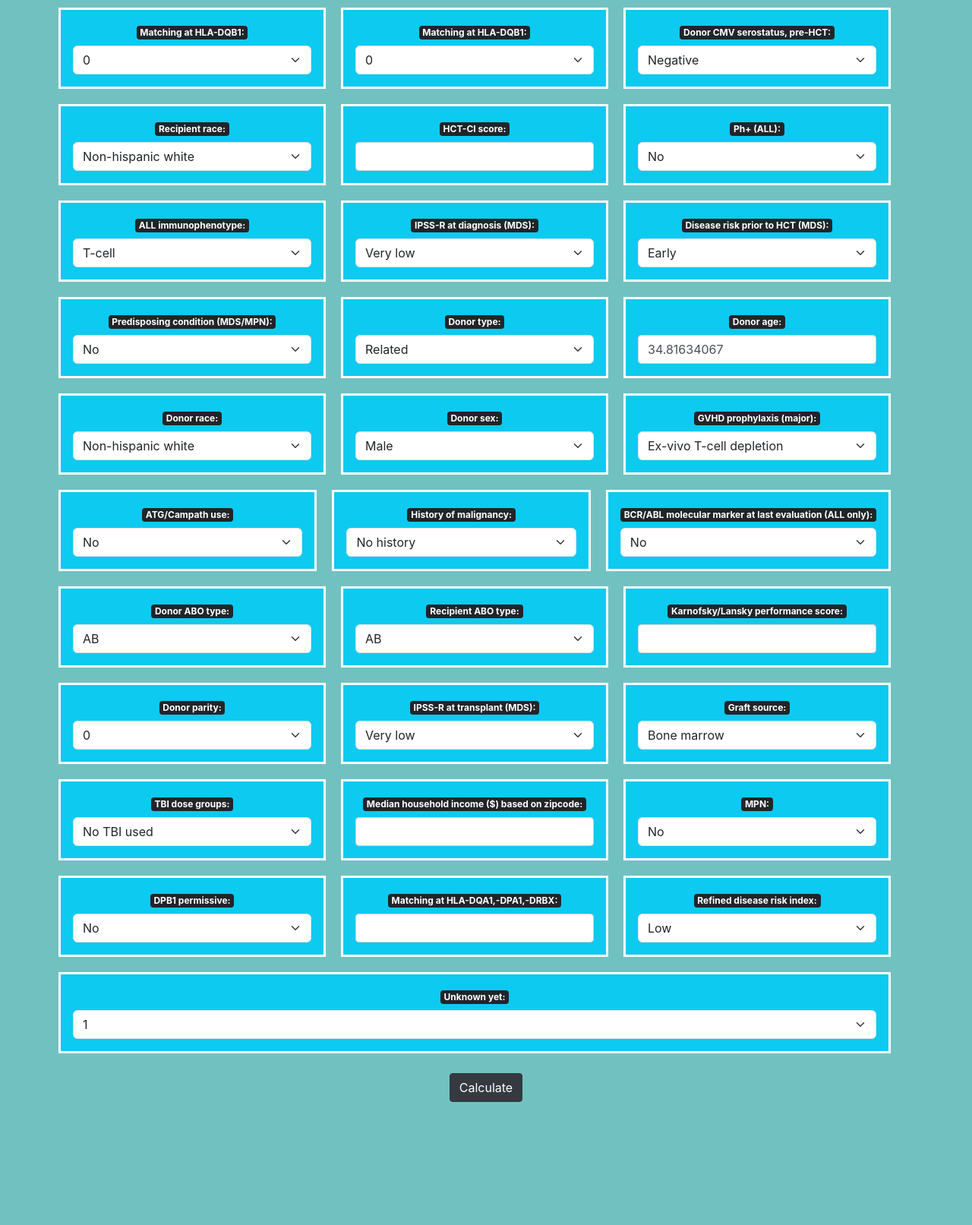
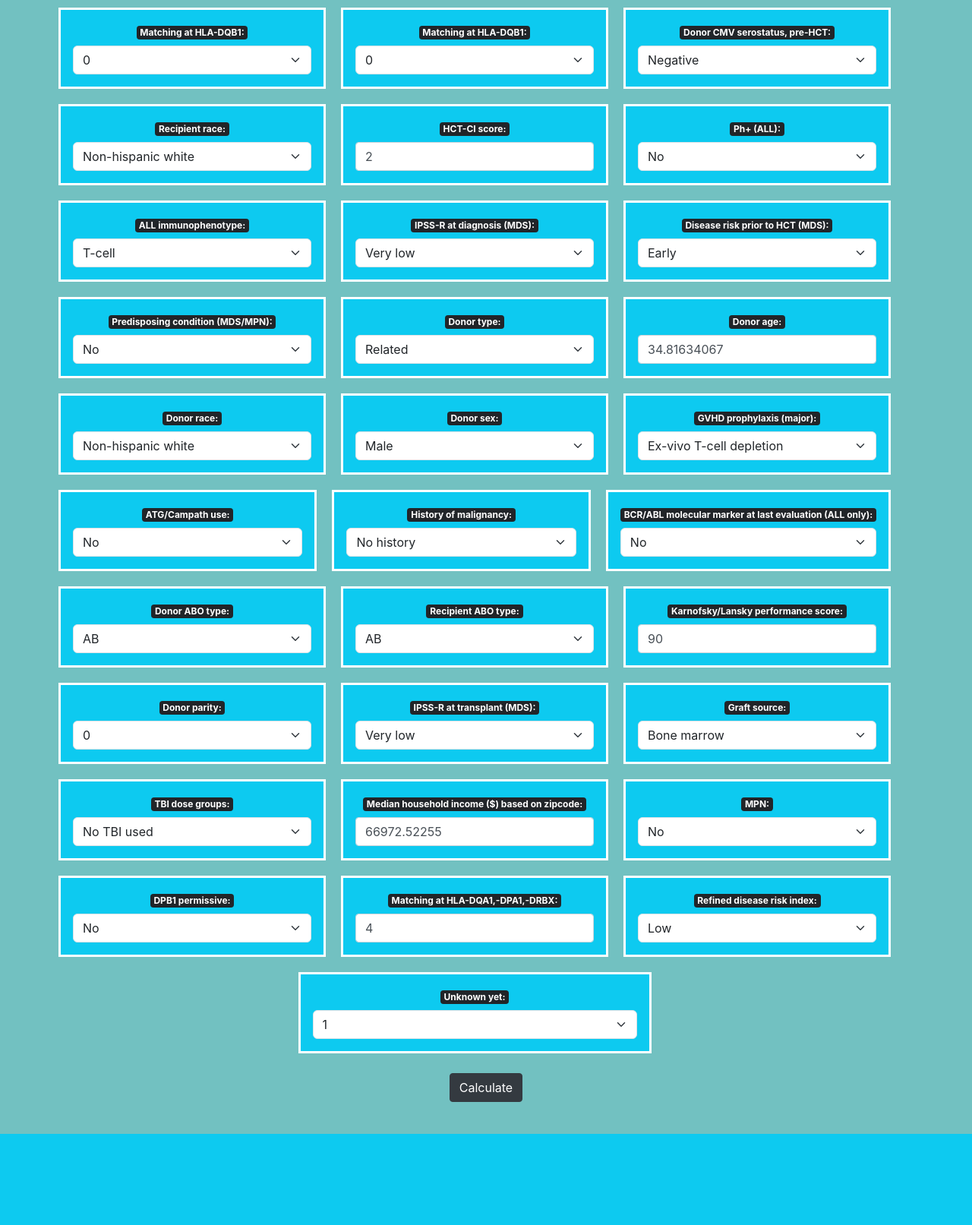
Before and after one commit to louzounlab/EFS, a Flask app: page / in a window 1280 px wide. Shown: the part 867-2480 px from the top of the page at 76% size. After the commit the page ends 2360 px from the top, so only its background shows below. Run offline with Flask 3, Linux system fonts and the light colour scheme; some libraries are stand-ins or nearby versions.

Commit message:
Fix little bugs

```diff
--- a/app/app.py
+++ b/app/app.py
@@ -37,13 +37,13 @@
 
 
 @app.route("/", methods=["GET"])
-@app.route("/home", methods=["GET"])
+@app.route("/Home", methods=["GET"])
 def home():
     delete_old_files()
     return render_template("index.html", result=False)
 
 
-@app.route("/calculate_data", methods=["POST"])
+@app.route("/calculating_data", methods=["POST"])
 def calculate():
     """Calculate the data and return the result"""
     # Get the form data
@@ -244,12 +244,12 @@
     df["cytogene_3.0"] = 1 if cytogene == "cytogene_3.0" else 0
     df["cytogene_4.0"] = 1 if cytogene == "cytogene_4.0" else 0
     df["cytogene_5.0"] = 1 if cytogene == "cytogene_5.0" else 0
-    df["conclas_1.0"] = 1 if condclas == "condclas_1.0" else 0
+    df["condclas_1.0"] = 1 if condclas == "condclas_1.0" else 0
     df["condclas_2.0"] = 1 if condclas == "condclas_2.0" else 0
     df["condclas_3.0"] = 1 if condclas == "condclas_3.0" else 0
     df["racegp_1"] = 1 if racegp == "racegp_1" else 0
     df["racegp_2"] = 1 if racegp == "racegp_2" else 0
-    df["gvprrxgp_1.0"] = 1 if gvhprhrxgp == "gvhprhrxgp_1.0" else 0
+    df["gvhprhrxgp_1.0"] = 1 if gvhprhrxgp == "gvhprhrxgp_1.0" else 0
     df["gvhprhrxgp_2.0"] = 1 if gvhprhrxgp == "gvhprhrxgp_2.0" else 0
     df["gvhprhrxgp_3.0"] = 1 if gvhprhrxgp == "gvhprhrxgp_3.0" else 0
     df["gvhprhrxgp_4.0"] = 1 if gvhprhrxgp == "gvhprhrxgp_4.0" else 0
@@ -283,16 +283,17 @@
     # Save the df to a temporary file
     current_time = time.time()
     created_df_path = f"static/temp_files/{current_time}.csv"
-    df.to_csv(created_df_path)
+    df.to_csv(created_df_path, index=False)
 
     # Predict on the data
     result = predict(created_df_path)
 
     # Save the results in json format
-    with open(f"static/output/{current_time}.json", "w") as file:
+    output_file_path = f"static/output/{current_time}.json"
+    with open(output_file_path, "w") as file:
         json.dump(result, file)
 
-    return render_template("index.html", result=result)
+    return render_template("index.html", result=output_file_path)
 
 
 if __name__ == "__main__":
--- a/app/predict.py
+++ b/app/predict.py
@@ -17,7 +17,7 @@
 
     for label in ["dead1y", "gvhd1y", "rej1y", "rel1y", "efs1y"]:
         dict_label_res[label] = {}
-        test_data = pd.read_excel(input_file_path)
+        test_data = pd.read_csv(input_file_path)
 
         test_data = test_data.drop(['Unnamed: 0'], axis=1)  # 'pseudoid',
 
--- a/app/templates/index.html
+++ b/app/templates/index.html
@@ -24,7 +24,7 @@
     <div class="container text-center">
         <br>
         <br><br>
-    <form action="/impute-form" method="post" enctype="multipart/form-data" id="file-form" class="row g-3">
+        <form action="/calculating_data" method="post" enctype="multipart/form-data" id="file-form" class="row g-3">
             <div class="row justify-content-evenly margin-rows">
                 <div class="col text-bg-info p-3 margin-sides" style="border: 3px solid white;">
                     <label for="mdstfaml" class="form-label badge text-bg-dark">MDS transformed to AML:</label>
@@ -61,7 +61,8 @@
                     </select>
                 </div>
                 <div class="col text-bg-info p-3 margin-sides" style="border: 3px solid white;">
-                <label for="disease" class="form-label badge text-bg-dark">Disease / indication for transplant:</label>
+                    <label for="disease" class="form-label badge text-bg-dark">Disease / indication for
+                        transplant:</label>
                     <select id="disease" name="disease" class="form-select">
                         <option value="10" selected>AML</option>
                         <option value="20">ALL</option>
@@ -226,7 +227,7 @@
                 <div class="col text-bg-info p-3 margin-sides" style="border: 3px solid white;">
                     <label for="coorgscore" class="form-label badge text-bg-dark">
                         HCT-CI score:</label>
-                <input type="number" name="coorgscore" id="coorgscore" required class="form-control">
+                    <input type="number" name="coorgscore" id="coorgscore" required class="form-control" value="2">
                 </div>
                 <div class="col text-bg-info p-3 margin-sides" style="border: 3px solid white;">
                     <label for="philgp" class="form-label badge text-bg-dark">
@@ -290,7 +291,8 @@
                 <div class="col text-bg-info p-3 margin-sides" style="border: 3px solid white;">
                     <label for="urdbmpbdage_up" class="form-label badge text-bg-dark">
                         Donor age:</label>
-                <input type="number" name="urdbmpbdage_up" id="urdbmpbdage_up" required class="form-control" value="34.81634067">
+                    <input type="number" name="urdbmpbdage_up" id="urdbmpbdage_up" required class="form-control"
+                           value="34.81634067">
                 </div>
             </div>
             <br><br>
@@ -377,7 +379,7 @@
                 <div class="col text-bg-info p-3 margin-sides" style="border: 3px solid white;">
                     <label for="karnofraw" class="form-label badge text-bg-dark">
                         Karnofsky/Lansky performance score:</label>
-                <input type="number" name="karnofraw" id="karnofraw" required class="form-control">
+                    <input type="number" name="karnofraw" id="karnofraw" required class="form-control" value="90">
                 </div>
             </div>
             <br>
@@ -427,7 +429,8 @@
                 <div class="col text-bg-info p-3 margin-sides" style="border: 3px solid white;">
                     <label for="MEDHINC_CY" class="form-label badge text-bg-dark">
                         Median household income ($) based on zipcode:</label>
-                <input type="number" name="MEDHINC_CY" id="MEDHINC_CY" required class="form-control" value="MEDHINC_CY">
+                    <input type="number" name="MEDHINC_CY" id="MEDHINC_CY" required class="form-control"
+                           value="66972.52255">
                 </div>
                 <div class="col text-bg-info p-3 margin-sides" style="border: 3px solid white;">
                     <label for="mpn" class="form-label badge text-bg-dark">
@@ -452,7 +455,7 @@
                 <div class="col text-bg-info p-3 margin-sides" style="border: 3px solid white;">
                     <label for="match_class2" class="form-label badge text-bg-dark">
                         Matching at HLA-DQA1,-DPA1,-DRBX:</label>
-                <input type="number" name="match_class2" id="match_class2" class="form-control">
+                    <input type="number" name="match_class2" id="match_class2" class="form-control" value="4">
                 </div>
                 <div class="col text-bg-info p-3 margin-sides" style="border: 3px solid white;">
                     <label for="drigp" class="form-label badge text-bg-dark">
@@ -473,7 +476,7 @@
             <br>
             <br>
             <div class="row justify-content-evenly margin-rows">
-            <div class="col text-bg-info p-3 margin-sides" style="border: 3px solid white;">
+                <div class="col-md-5 text-bg-info p-3 margin-sides" style="border: 3px solid white;">
                     <label for="cytogener" class="form-label badge text-bg-dark">
                         Unknown yet:</label>
                     <select id="cytogener" name="cytogener" class="form-select">
@@ -494,17 +497,21 @@
             <br>
             <br>
             <br>
+        </form>
         {% if result %}
             <div class="row justify-content-center">
-            <div class="col-md-4 text-bg-info p-3 text-center" style="border: 3px solid white;">
+                <div class="col-md-5 text-bg-info p-3 margin-sides" style="border: 3px solid white;">
                     <label for="output" class="form-label badge text-bg-dark" style="font-size: 16px;">
                         Outputted dictionary:</label>
-                <a href="{{ result }}" id="output" download="output">Download file</a>
+                    <br>
+                    <br>
+                    <a href="{{ result }}" id="output" download="output" class="form-label badge text-bg-light" style="font-size: 16px;">
+                        <b>Download Results</b></a>
                 </div>
             </div>
+            <br>
+            <br>
+            <br>
         {% endif %}
-        <br>
-        <br><br><br><br>
-    </form>
     </div>
 {% endblock %}
```
Lines whose indentation alone changed are shown as unchanged.
